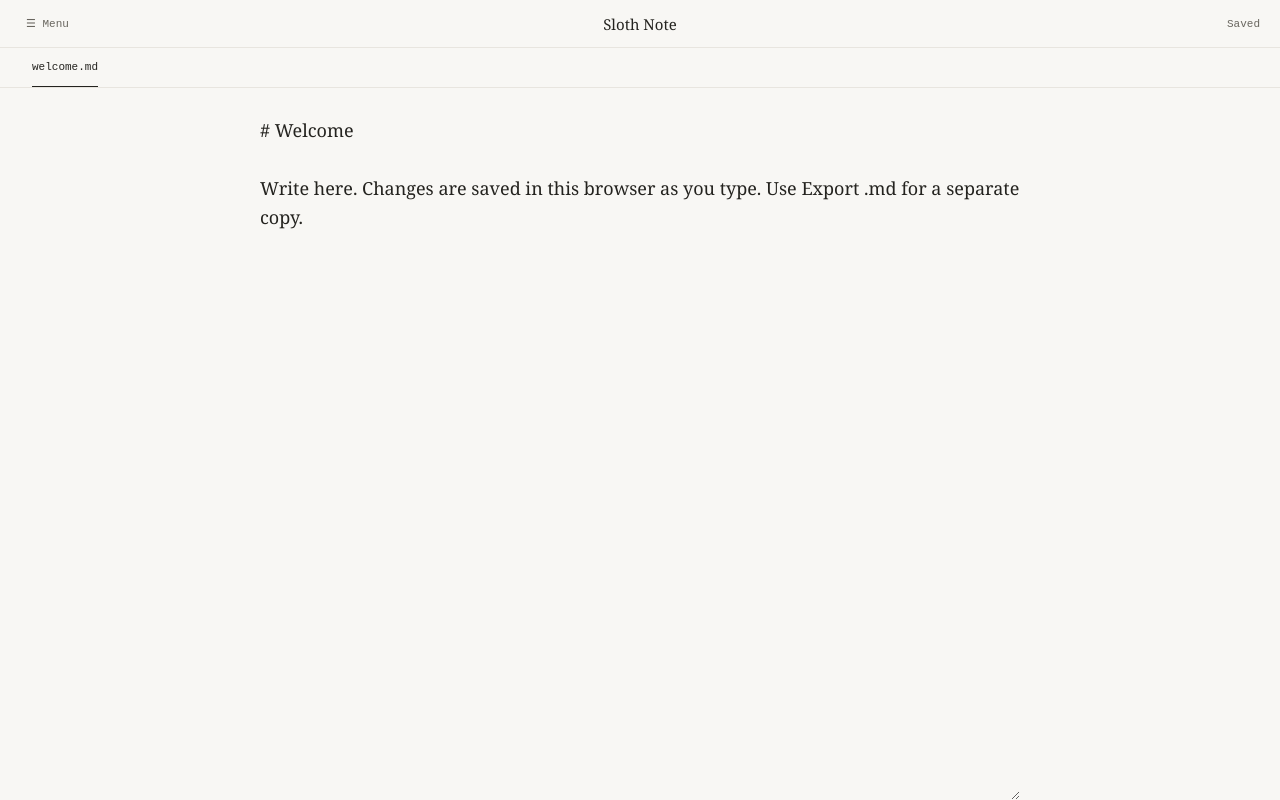
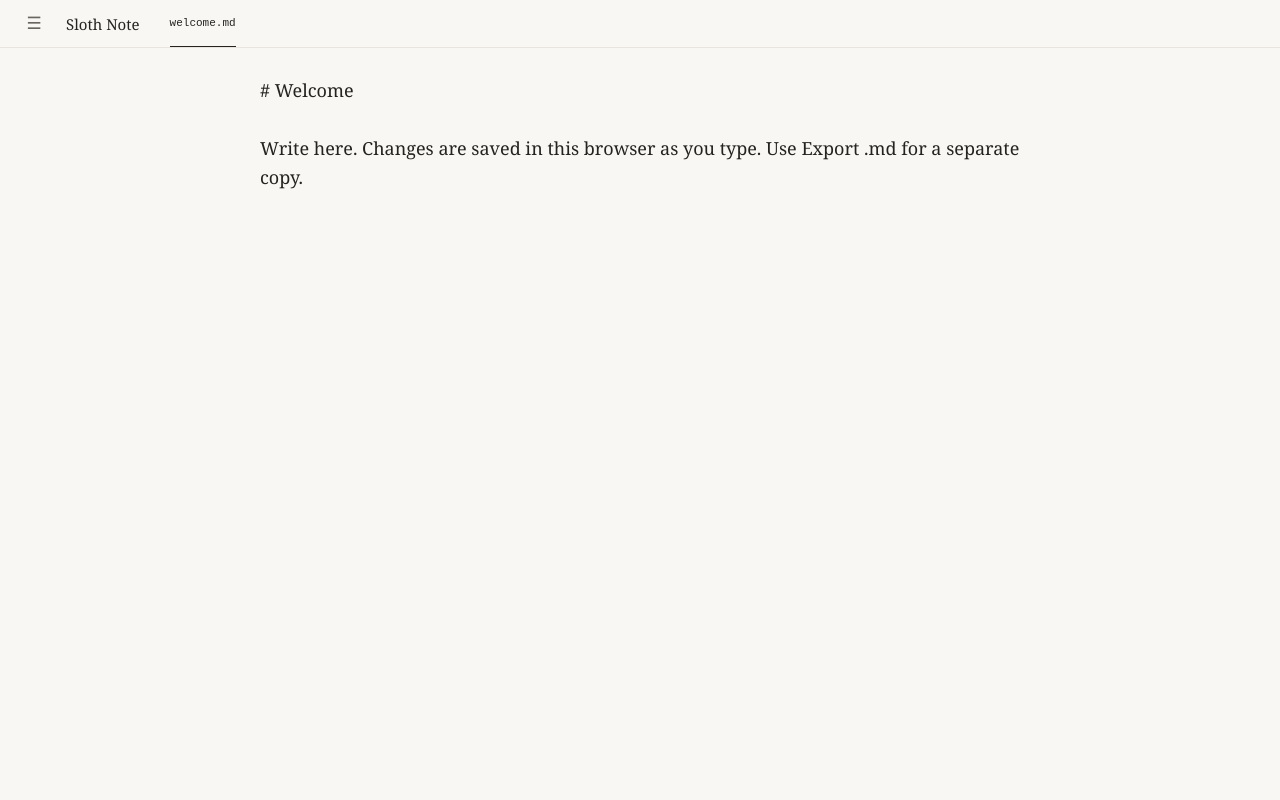
Before and after one commit to dougkusanagi/sloth-noter, a React (Vite) app: page / in a window 1280 px wide. Built offline with nearby package versions, Linux system fonts and the light colour scheme.

Commit message:
Unify header and make full content area editable

```diff
--- a/src/main.jsx
+++ b/src/main.jsx
@@ -42,6 +42,8 @@ function App() {
   const menuWrap = useRef(null)
   const menuFirst = useRef(null)
   const editorRef = useRef(null)
+  const tabListRef = useRef(null)
+  const activeTabRef = useRef(null)
   const trashFirst = useRef(null)
   const returnFocus = useRef(null)
   const active = data.notes.find(note => note.id === data.activeId) ?? null
@@ -150,6 +152,13 @@ function App() {
   useEffect(() => { if (conflict) conflictFirst.current?.focus() }, [conflict])
   useEffect(() => { if (trashOpen) trashFirst.current?.focus() }, [trashOpen])
   useEffect(() => { if (trashOpen && document.activeElement === document.body) trashFirst.current?.focus() }, [trashOpen, data.trash.length])
+  useEffect(() => {
+    const list = tabListRef.current, tab = activeTabRef.current
+    if (!list || !tab) return
+    const listBox = list.getBoundingClientRect(), tabBox = tab.getBoundingClientRect()
+    if (tabBox.left < listBox.left) list.scrollLeft += tabBox.left - listBox.left
+    else if (tabBox.right > listBox.right) list.scrollLeft += tabBox.right - listBox.right
+  }, [data.activeId, data.openIds, prefs.tabsVisible])
   useEffect(() => { if (menuOpen) menuFirst.current?.focus() }, [menuOpen])
   useEffect(() => {
     if (!menuOpen) return
@@ -173,7 +182,7 @@ function App() {
   return <main className="app" style={{ '--editor-size': `${prefs.fontSize}px` }}>
     <header className="app-header">
       <div className="main-menu-wrap" ref={menuWrap}>
-        <button ref={menuButton} className="menu-trigger" aria-haspopup="menu" aria-expanded={menuOpen} aria-controls="main-menu" onClick={() => setMenuOpen(value => !value)} onKeyDown={event => { if (event.key === 'ArrowDown') { event.preventDefault(); setMenuOpen(true) } }}>☰ <span>Menu</span></button>
+        <button ref={menuButton} className="menu-trigger" aria-label="Main menu" aria-haspopup="menu" aria-expanded={menuOpen} aria-controls="main-menu" onClick={() => setMenuOpen(value => !value)} onKeyDown={event => { if (event.key === 'ArrowDown') { event.preventDefault(); setMenuOpen(true) } }}>☰</button>
         {menuOpen && <div id="main-menu" className="main-menu" role="menu" aria-label="Main menu" onKeyDown={event => {
           const items = [...event.currentTarget.querySelectorAll('[role="menuitem"]:not(:disabled)')]
           const index = items.indexOf(document.activeElement)
@@ -202,17 +211,17 @@ function App() {
         </div>}
       </div>
       <span className="app-title">Sloth Note</span>
-      <span className="save-state" role="status" title="Saved in this browser">{error ? 'Not saved' : 'Saved'}</span>
+      {prefs.tabsVisible && data.openIds.length > 0 && <nav className="tabs" aria-label="Open notes"><div className="tab-list" ref={tabListRef}>{data.openIds.map(id => {
+        const note = data.notes.find(item => item.id === id)
+        return note && <button key={id} ref={id === data.activeId ? activeTabRef : null} className={id === data.activeId ? 'tab active' : 'tab'} onClick={() => openNote(id)}>{note.name}</button>
+      })}</div></nav>}
+      <span className="sr-only" role="status">{error ? 'Not saved' : 'Saved in this browser'}</span>
       <input ref={importInput} type="file" accept=".md,.markdown,text/markdown,text/plain" hidden onChange={event => { importFile(event.target.files?.[0]); event.target.value = '' }} />
     </header>
-    {prefs.tabsVisible && data.openIds.length > 0 && <nav className="tabs" aria-label="Open notes"><div className="tab-list">{data.openIds.map(id => {
-      const note = data.notes.find(item => item.id === id)
-      return note && <button key={id} className={id === data.activeId ? 'tab active' : 'tab'} onClick={() => openNote(id)}>{note.name}</button>
-    })}</div></nav>}
     <section className="editor-shell">
       {error && <div className="save-error" role="alert">Storage failed: {error}. Text stays in memory; export notes before closing.{blocked && <div>{initial.current.raw !== null && <button onClick={() => download('sloth-note-damaged.json', initial.current.raw, 'application/json;charset=utf-8')}>Download stored data</button>}<button onClick={resetDamagedStorage}>Replace storage with current notes</button></div>}</div>}
       {importError && <div className="save-error" role="alert">Import failed: {importError}</div>}
-      {active ? (reading ? <div className="reading"><Markdown text={active.body} onCopy={copyCode} />{copyStatus && <span role="status">{copyStatus}</span>}</div> : <textarea ref={editorRef} key={active.id} aria-label="Markdown editor" spellCheck="false" value={active.body} onChange={event => updateBody(event.target.value)} />) : <div className="empty-note">No open note. Use Menu to find or create one.</div>}
+      {active ? (reading ? <div className="reading"><Markdown text={active.body} onCopy={copyCode} />{copyStatus && <span role="status">{copyStatus}</span>}</div> : <textarea ref={editorRef} key={active.id} aria-label="Markdown editor" spellCheck="false" value={active.body} onChange={event => updateBody(event.target.value)} />) : <div className="empty-note">No open note. Use ☰ to find or create one.</div>}
     </section>
     {palette && <div className="palette-backdrop" onMouseDown={closePalette}><section className="palette" role="dialog" aria-modal="true" aria-label="Find note" onMouseDown={event => event.stopPropagation()} onKeyDown={event => { if (event.key === 'Tab') { const focusable = [search.current, ...event.currentTarget.querySelectorAll('button')]; const first = focusable[0], last = focusable.at(-1); if (event.shiftKey && document.activeElement === first) { event.preventDefault(); last.focus() } else if (!event.shiftKey && document.activeElement === last) { event.preventDefault(); first.focus() } } }}><input ref={search} aria-label="Search notes" value={query} onChange={event => { setQuery(event.target.value); setSelected(0) }} onKeyDown={event => { if (event.key === 'ArrowDown') { event.preventDefault(); setSelected(index => Math.min(choices.length - 1, index + 1)) } if (event.key === 'ArrowUp') { event.preventDefault(); setSelected(index => Math.max(0, index - 1)) } if (event.key === 'Enter' && choices[selected]) openNote(choices[selected].id) }} placeholder="Find a note…" /><div className="results">{choices.length ? choices.map((note, index) => <button key={note.id} className={index === selected ? 'selected' : ''} aria-current={index === selected ? 'true' : undefined} onClick={() => openNote(note.id)}>{note.name}</button>) : <p>No notes found</p>}</div><button className="dialog-close" onClick={closePalette}>Close</button></section></div>}
     {conflict && <div className="palette-backdrop"><section className="palette conflict" role="dialog" aria-modal="true" aria-label="Import conflict" onKeyDown={event => { if (event.key === 'Escape') closeConflict(); if (event.key === 'Tab') { const buttons = [...event.currentTarget.querySelectorAll('button')]; if (event.shiftKey && document.activeElement === buttons[0]) { event.preventDefault(); buttons.at(-1).focus() } else if (!event.shiftKey && document.activeElement === buttons.at(-1)) { event.preventDefault(); buttons[0].focus() } } }}><p>A note named <strong>{conflict.name}</strong> already exists.</p><button ref={conflictFirst} onClick={() => resolveConflict(false)}>Keep both</button><button onClick={() => resolveConflict(true)}>Replace existing note</button><button onClick={closeConflict}>Cancel</button></section></div>}
--- a/src/styles.css
+++ b/src/styles.css
@@ -7,31 +7,32 @@ button { color:inherit; }
 button:disabled { opacity:.45; cursor:not-allowed; }
 button:focus-visible,input:focus-visible,textarea:focus-visible { outline:2px solid var(--accent); outline-offset:2px; }
 .app { min-height:100dvh; display:flex; flex-direction:column; background:var(--bg); }
-.app-header { height:48px; flex:none; display:grid; grid-template-columns:1fr auto 1fr; align-items:center; gap:12px; padding:0 20px; border-bottom:1px solid var(--soft); font:11px monospace; color:var(--muted); }
+.app-header { height:48px; flex:none; display:flex; align-items:center; gap:18px; padding:0 20px; border-bottom:1px solid var(--soft); font:11px monospace; color:var(--muted); }
 .app-title { color:var(--ink); font:500 15px Georgia,serif; white-space:nowrap; }
-.save-state { justify-self:end; white-space:nowrap; }
-.main-menu-wrap { position:relative; justify-self:start; }
-.menu-trigger { border:0; background:transparent; padding:8px 6px; cursor:pointer; font:11px monospace; }
+.sr-only { position:absolute; width:1px; height:1px; padding:0; margin:-1px; overflow:hidden; clip:rect(0,0,0,0); white-space:nowrap; border:0; }
+.main-menu-wrap { position:relative; flex:none; }
+.menu-trigger { border:0; background:transparent; width:28px; height:32px; padding:0; cursor:pointer; font:17px monospace; }
 .menu-trigger:hover,.menu-trigger[aria-expanded="true"] { color:var(--ink); }
 .main-menu { position:absolute; z-index:5; top:calc(100% + 7px); left:0; width:min(230px,calc(100vw - 24px)); max-height:calc(100dvh - 66px); overflow:auto; background:var(--paper); border:1px solid var(--soft); box-shadow:0 12px 32px rgba(0,0,0,.12); padding:5px; }
 .main-menu button { display:block; width:100%; border:0; background:transparent; padding:8px 10px; text-align:left; cursor:pointer; font:12px monospace; }
 .main-menu button:hover,.main-menu button:focus-visible { background:var(--soft); }
 .menu-heading { padding:12px 10px 5px; border-top:1px solid var(--soft); color:var(--muted); font:10px monospace; text-transform:uppercase; letter-spacing:.08em; }
 .menu-heading:first-child { border-top:0; padding-top:7px; }
-.tabs { min-height:40px; flex:none; display:flex; align-items:stretch; padding:0 20px; border-bottom:1px solid var(--soft); font:11px/1.4 monospace; }
-.tab-list { min-width:0; display:flex; align-items:stretch; gap:2px; overflow-x:auto; }
-.tab { border:0; background:transparent; cursor:pointer; padding:0 12px; color:var(--muted); position:relative; white-space:nowrap; }
+.tabs { align-self:stretch; flex:1; min-width:0; display:flex; align-items:stretch; overflow:hidden; font:11px/1.4 monospace; }
+.tab-list { min-width:0; width:100%; display:flex; align-items:stretch; gap:2px; padding-right:2px; overflow-x:auto; overflow-y:hidden; scrollbar-width:thin; }
+.tab { flex:none; border:0; background:transparent; cursor:pointer; padding:0 12px; color:var(--muted); position:relative; white-space:nowrap; }
 .tab.active { color:var(--ink); }
 .tab.active:after { content:""; position:absolute; height:1px; background:var(--ink); bottom:0; left:12px; right:12px; }
 .tab:hover { color:var(--ink); }
-.editor-shell { width:min(760px,calc(100% - 48px)); margin:0 auto; padding-top:28px; flex:1; display:flex; flex-direction:column; min-width:0; }
+.editor-shell { width:100%; flex:1; display:flex; flex-direction:column; min-width:0; cursor:text; }
 .save-error button,.conflict button,.dialog-close { border:1px solid var(--soft); background:var(--paper); padding:6px 10px; cursor:pointer; font:11px monospace; }
 .save-error button:hover,.conflict button:hover,.dialog-close:hover { border-color:var(--accent); }
-.save-error { border:1px solid var(--accent); padding:10px; margin-bottom:12px; font:12px/1.5 monospace; overflow-wrap:anywhere; }
+.save-error { width:min(760px,calc(100% - 48px)); border:1px solid var(--accent); padding:10px; margin:12px auto; font:12px/1.5 monospace; overflow-wrap:anywhere; }
 .save-error button { margin:8px 6px 0 0; }
-textarea { display:block; width:100%; flex:1; min-height:55vh; resize:vertical; border:0; background:transparent; color:var(--ink); padding:0 0 70px; font:var(--editor-size)/1.62 Georgia,serif; caret-color:var(--accent); }
-.reading { flex:1; min-width:0; cursor:text; }
-.empty-note { flex:1; padding:24px 0; color:var(--muted); }
+textarea { display:block; width:100%; flex:1; min-height:calc(100dvh - 48px); resize:none; border:0; background:transparent; color:var(--ink); padding:28px max(24px,calc((100% - 760px)/2)) 70px; font:var(--editor-size)/1.62 Georgia,serif; caret-color:var(--accent); cursor:text; }
+textarea:focus-visible { outline:none; }
+.reading { flex:1; min-width:0; padding:28px max(24px,calc((100% - 760px)/2)) 0; cursor:text; }
+.empty-note { flex:1; padding:28px max(24px,calc((100% - 760px)/2)); color:var(--muted); }
 .markdown { font-size:var(--editor-size); line-height:1.62; padding-bottom:70px; overflow-wrap:anywhere; }
 .markdown h1 { font-size:2.25em; font-weight:500; letter-spacing:-.035em; line-height:1.08; margin:0 0 1em; }
 .markdown h2 { font-size:1.35em; font-weight:500; margin:2em 0 .45em; }
@@ -64,4 +65,4 @@ textarea { display:block; width:100%; flex:1; min-height:55vh; resize:vertical;
 .trash-dialog > button { margin:10px; }
 .trash-item { display:flex; align-items:center; flex-wrap:wrap; gap:6px; border-top:1px solid var(--soft); padding:10px; }
 .trash-item span { flex:1; min-width:120px; overflow-wrap:anywhere; }
-@media (max-width:600px) { .app-header { padding:0 10px; gap:6px; } .tabs { padding:0 8px; } .editor-shell { width:calc(100% - 32px); padding-top:20px; } }
+@media (max-width:600px) { .app-header { padding:0 10px; gap:8px; } textarea { padding:20px 16px 64px; } .reading,.empty-note { padding:20px 16px; } }
```
Also changed, not shown: 3 other files (tests, documents, lock files or other folders).
